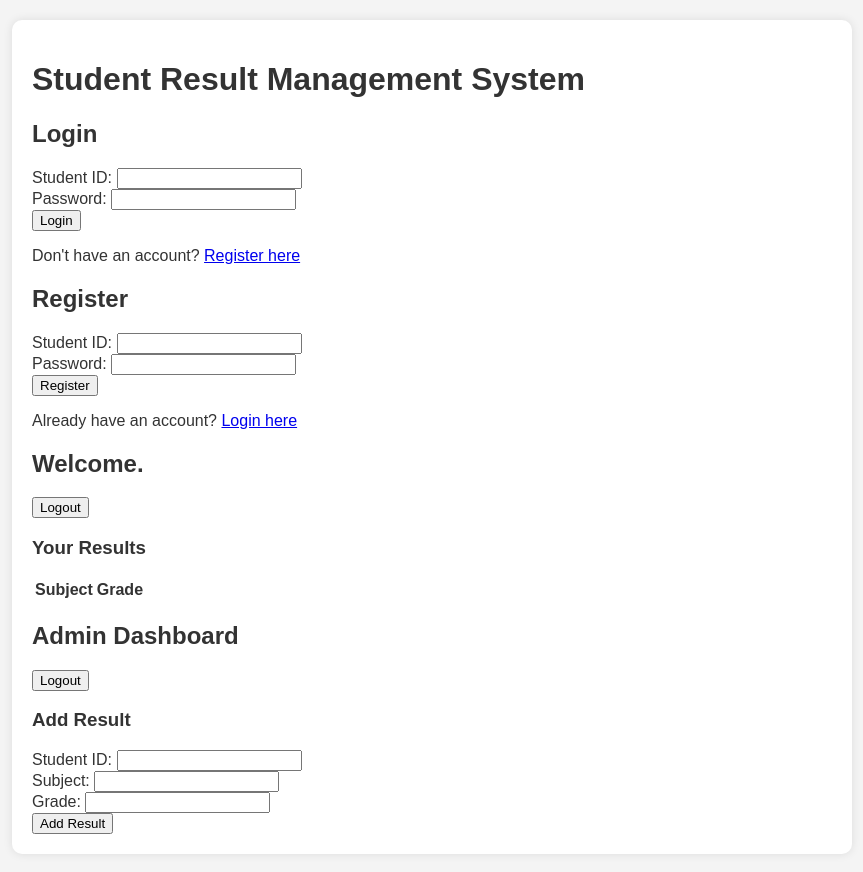
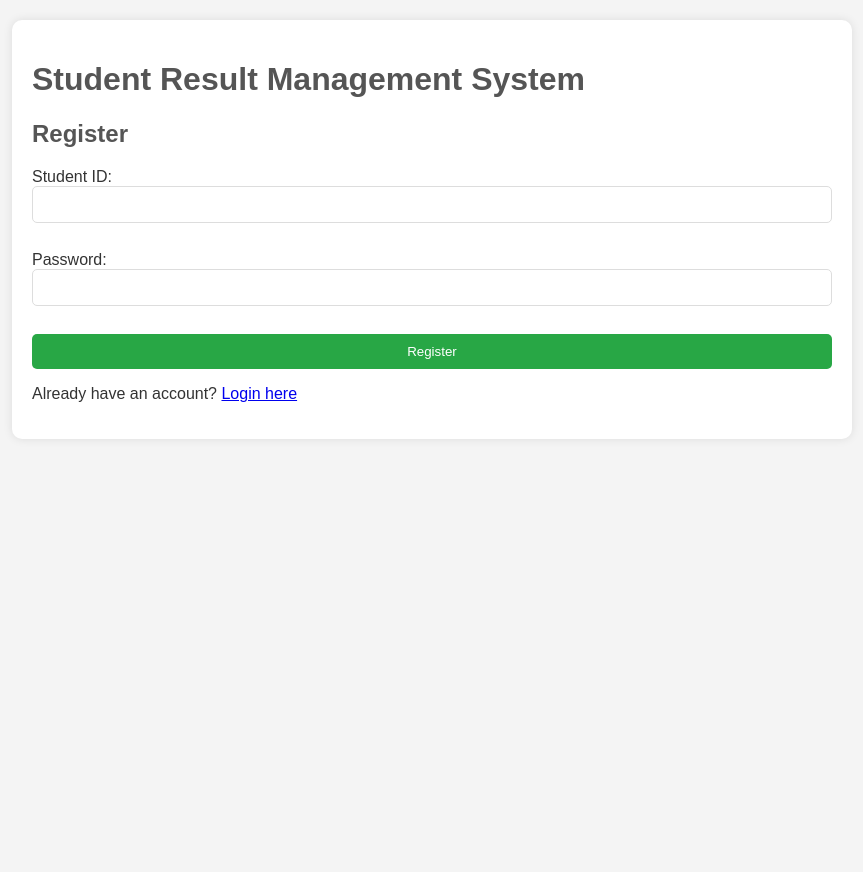
Before and after one commit to imrabbihasan/Student-Result-Management-System, a plain HTML site: page index.html in a window 1280 px wide. Both pictures are taken after a click on the link "Register here". Shown: the whole page, without its empty margins (208-1071 px from the left). After the commit the page ends 800 px from the top, so only its background shows below. Drawn offline with Linux system fonts and the light colour scheme.

Commit message:
Working with Login and Register form functionalite

```diff
--- a/main.js
+++ b/main.js
@@ -0,0 +1,25 @@
+document.addEventListener('DOMContentLoaded', () => {
+    const students = JSON.parse(localStorage.getItem('students')
+) || [];
+    const results = JSON.parse(localStorage.getItem('results')
+) || [];
+
+    const loginForm = document.getElementById("login-form");
+    const registerForm = document.getElementById("register-form");
+    const addResultForm = document.getElementById("add-result-form");
+    const resultTable = document.getElementById("result-table");
+
+    // Switch between login and register
+    document.getElementById("register-link").addEventListener('click', () => {
+        document.getElementById("login-section").classList.add('hidden');
+        document.getElementById("register-section").classList.remove('hidden');
+    });
+
+    document.getElementById("login-link").addEventListener('click', () => {
+        document.getElementById("register-section").classList.add('hidden');
+        document.getElementById("login-section").classList.remove('hidden');
+    });
+
+
+
+});
--- a/style.css
+++ b/style.css
@@ -14,3 +14,55 @@ body {
     border-radius: 10px;
     box-shadow: 0 0 10px rgba(0, 0, 0,0.1);
 }
+
+h1, h2, h3 {
+    color: #555;
+}
+
+form {
+    display: flex;
+    flex-direction: column;
+}
+
+input {
+    padding: 10px;
+    margin-bottom: 10px;
+    border: 1px solid #ddd;
+    border-radius: 5px;
+}
+
+button {
+    padding: 10px;
+    background-color: #28a745;
+    color: white;
+    border: none;
+    border-radius: 5px;
+    cursor: pointer;
+}
+
+button:hover {
+    background-color: #218838;
+}
+
+table {
+    width: 100%;
+    margin-top: 20px;
+    border-collapse: collapse;
+}
+
+table, th, td {
+    border: 1px solid #ddd;
+}
+
+th, td {
+    padding: 12px;
+    text-align: left;
+}
+
+th {
+    background-color: #f4f4f4;
+}
+
+.hidden {
+    display: none;
+}
```
